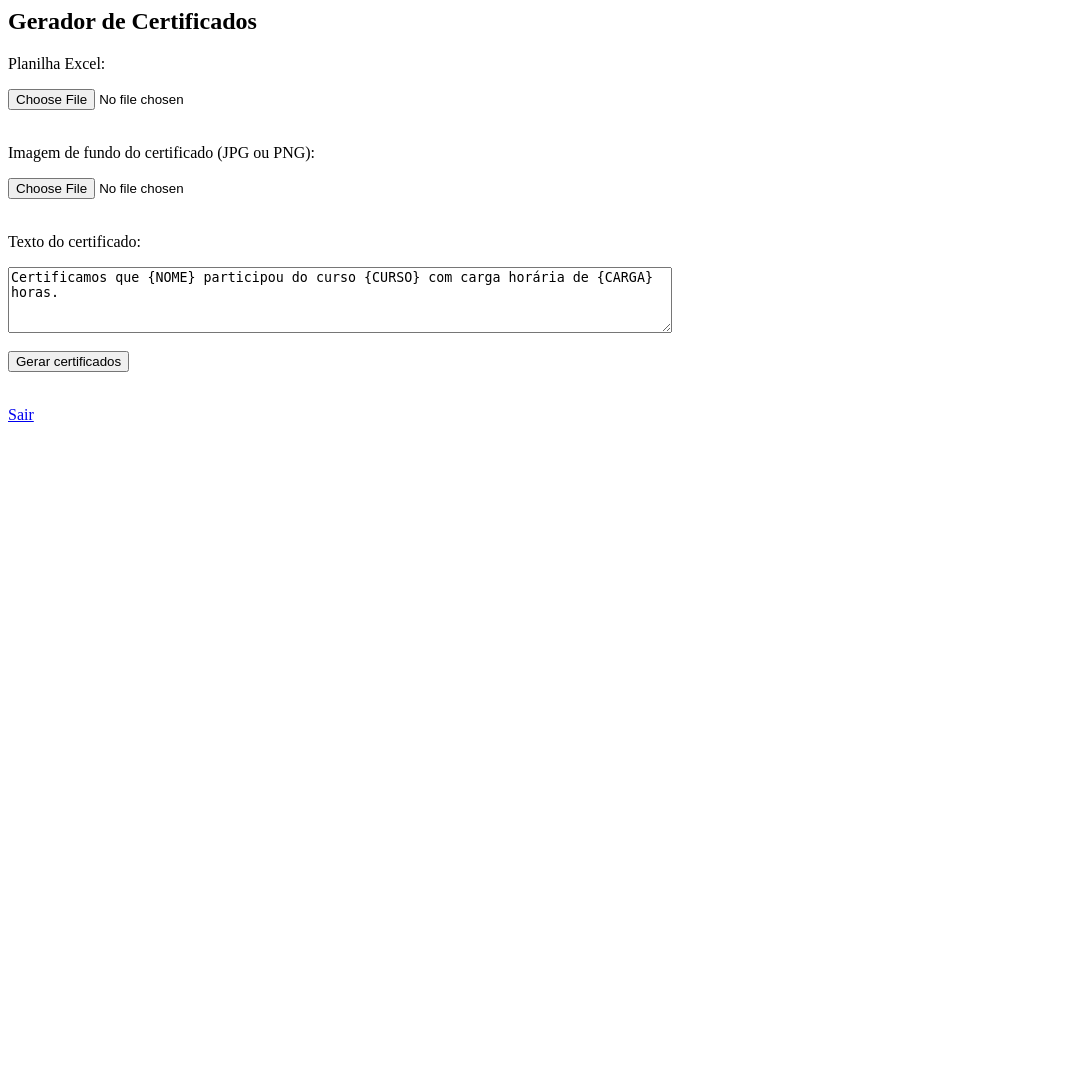
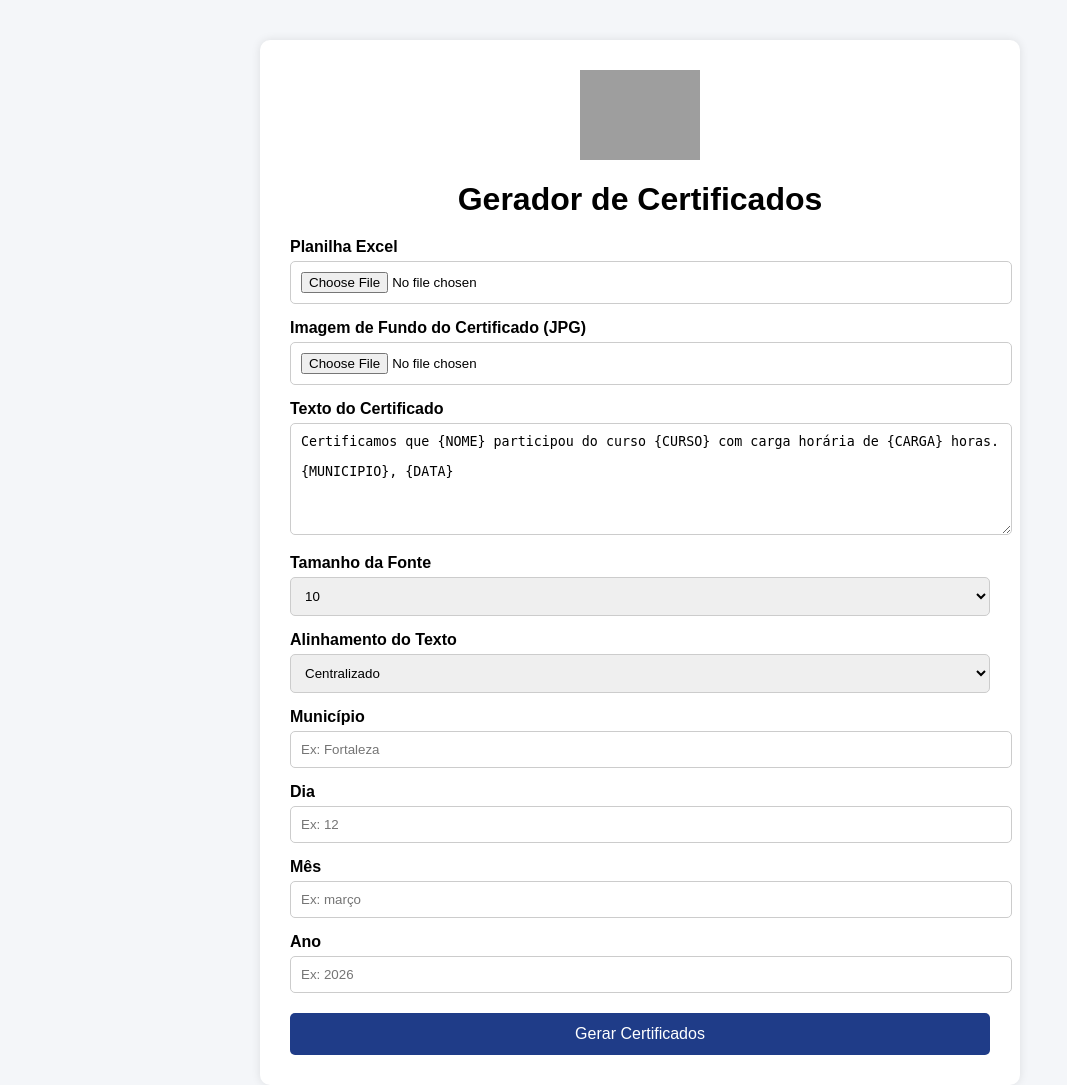
Before and after one commit to sildemberny-bit/certificados-app, a Flask app: page /certificados in a window 1280 px wide. Shown: the whole page, without its empty margins (0-1067 px from the left). Before the commit the page ends 422 px from the top, so only its background shows below. Run offline with Flask 3, Linux system fonts and the light colour scheme; grey boxes are pictures that could not be loaded.

Commit message:
Update certificados.html

```diff
--- a/templates/certificados.html
+++ b/templates/certificados.html
@@ -1,28 +1,145 @@
-<h2>Gerador de Certificados</h2>
+<!DOCTYPE html>
+<html>
+<head>
+
+<title>Emitte - Gerador de Certificados</title>
+
+<style>
+
+body{
+font-family:Arial;
+background:#f4f6f9;
+margin:0;
+padding:0;
+}
+
+.container{
+width:700px;
+margin:auto;
+margin-top:40px;
+background:white;
+padding:30px;
+border-radius:10px;
+box-shadow:0 0 10px rgba(0,0,0,0.1);
+}
+
+h1{
+text-align:center;
+margin-bottom:20px;
+}
+
+label{
+font-weight:bold;
+display:block;
+margin-top:15px;
+}
+
+input, textarea, select{
+width:100%;
+padding:10px;
+margin-top:5px;
+border:1px solid #ccc;
+border-radius:5px;
+}
+
+button{
+margin-top:20px;
+width:100%;
+padding:12px;
+background:#1f3c88;
+color:white;
+border:none;
+border-radius:5px;
+font-size:16px;
+cursor:pointer;
+}
+
+button:hover{
+background:#162d63;
+}
+
+.logo{
+display:block;
+margin:auto;
+width:120px;
+margin-bottom:10px;
+}
+
+</style>
+
+</head>
+
+<body>
+
+<div class="container">
+
+<img src="/static/emitte_logo.png" class="logo">
+
+<h1>Gerador de Certificados</h1>
 
 <form method="POST" enctype="multipart/form-data">
 
-<p>Planilha Excel:</p>
+<label>Planilha Excel</label>
 <input type="file" name="excel" required>
 
-<br><br>
-
-<p>Imagem de fundo do certificado (JPG ou PNG):</p>
+<label>Imagem de Fundo do Certificado (JPG)</label>
 <input type="file" name="fundo" required>
 
-<br><br>
+<label>Texto do Certificado</label>
 
-<p>Texto do certificado:</p>
-<textarea name="texto" rows="4" cols="80" required>
+<textarea name="texto" rows="6" required>
 Certificamos que {NOME} participou do curso {CURSO} com carga horária de {CARGA} horas.
+
+{MUNICIPIO}, {DATA}
 </textarea>
 
-<br><br>
+<label>Tamanho da Fonte</label>
 
-<button type="submit">Gerar certificados</button>
+<select name="tamanho">
+
+<option value="10">10</option>
+<option value="11">11</option>
+<option value="12">12</option>
+<option value="13">13</option>
+<option value="14">14</option>
+<option value="15">15</option>
+<option value="16">16</option>
+<option value="17">17</option>
+<option value="18">18</option>
+<option value="19">19</option>
+<option value="20">20</option>
+
+</select>
+
+<label>Alinhamento do Texto</label>
+
+<select name="alinhamento">
+
+<option value="centro">Centralizado</option>
+<option value="esquerda">Esquerda</option>
+<option value="direita">Direita</option>
+
+</select>
+
+<label>Município</label>
+<input name="municipio" placeholder="Ex: Fortaleza">
+
+<label>Dia</label>
+<input name="dia" placeholder="Ex: 12">
+
+<label>Mês</label>
+<input name="mes" placeholder="Ex: março">
+
+<label>Ano</label>
+<input name="ano" placeholder="Ex: 2026">
+
+<button type="submit">
+Gerar Certificados
+</button>
 
 </form>
 
-<br>
+</div>
 
-<a href="/logout">Sair</a>
+</body>
+</html>
```
